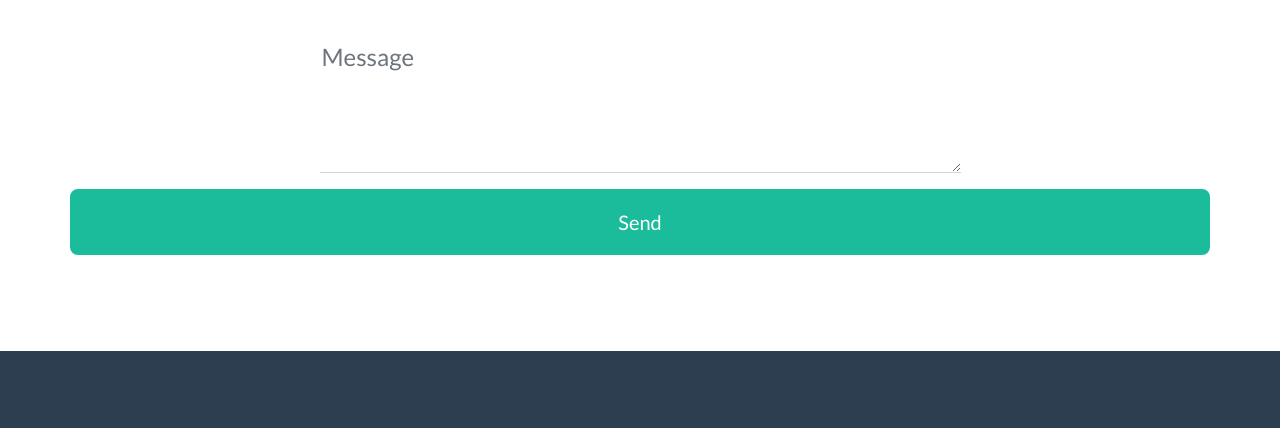
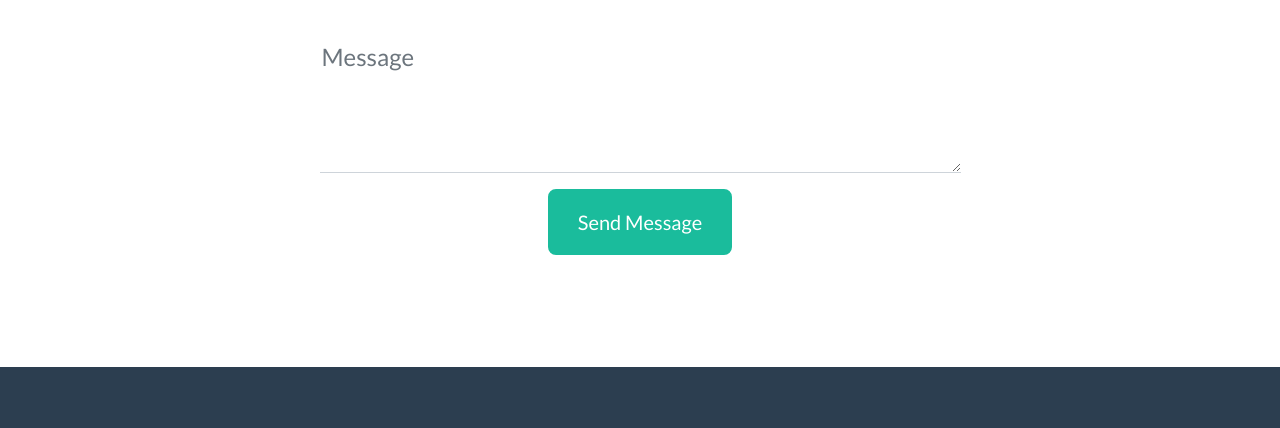
Before and after one commit to gavinwbrown/info, a plain HTML site: page index.html in a window 1280 px wide. Shown: the part 2882-3310 px from the top of the page. Drawn offline with nearby package versions, Linux system fonts and the light colour scheme.

Commit message:
remove unnecessary comments in HTML. resize and reposition send message button. adjust button text

```diff
--- a/index.html
+++ b/index.html
@@ -189,17 +189,11 @@
                             <div class="form-floating mb-3">
                                 <input class="form-control" id="name" type="text" name="name" placeholder="Your name" required />
                                 <label for="name">Full name</label>
-                                <!-- <input class="form-control" id="name" type="text" placeholder="Enter your name..." data-sb-validations="required" />
-
-                                <div class="invalid-feedback" data-sb-feedback="name:required">A name is required.</div> -->
                             </div>
                             <!-- Email address input-->
                             <div class="form-floating mb-3">
                                 <input class="form-control" type="email" id="email" name="email" placeholder="Email address" required />
                                 <label for="email">Email address</label>
-                                <!-- <input class="form-control" id="email" type="email" placeholder="name@example.com" data-sb-validations="required,email" />
-                                <div class="invalid-feedback" data-sb-feedback="email:required">An email is required.</div>
-                                <div class="invalid-feedback" data-sb-feedback="email:email">Email is not valid.</div> -->
                             </div>
                             <!-- Phone number input -->
                             <div class="form-floating mb-3">
@@ -214,7 +208,9 @@
                             <!-- Honeypot Spam Protection -->
                             <input type="checkbox" name="botcheck" class="hidden" style="display: none;">
                             </div>
-                            <button class="btn btn-primary btn-xl" id="submitButton" type="submit">Send</button>
+                            <div class="form-floating mb-3 text-center">
+                            <button class="btn btn-primary btn-xl" id="submitButton" type="submit">Send Message</button>
+                            </div>
                         </form>
                     </div>
                 </div>
```
